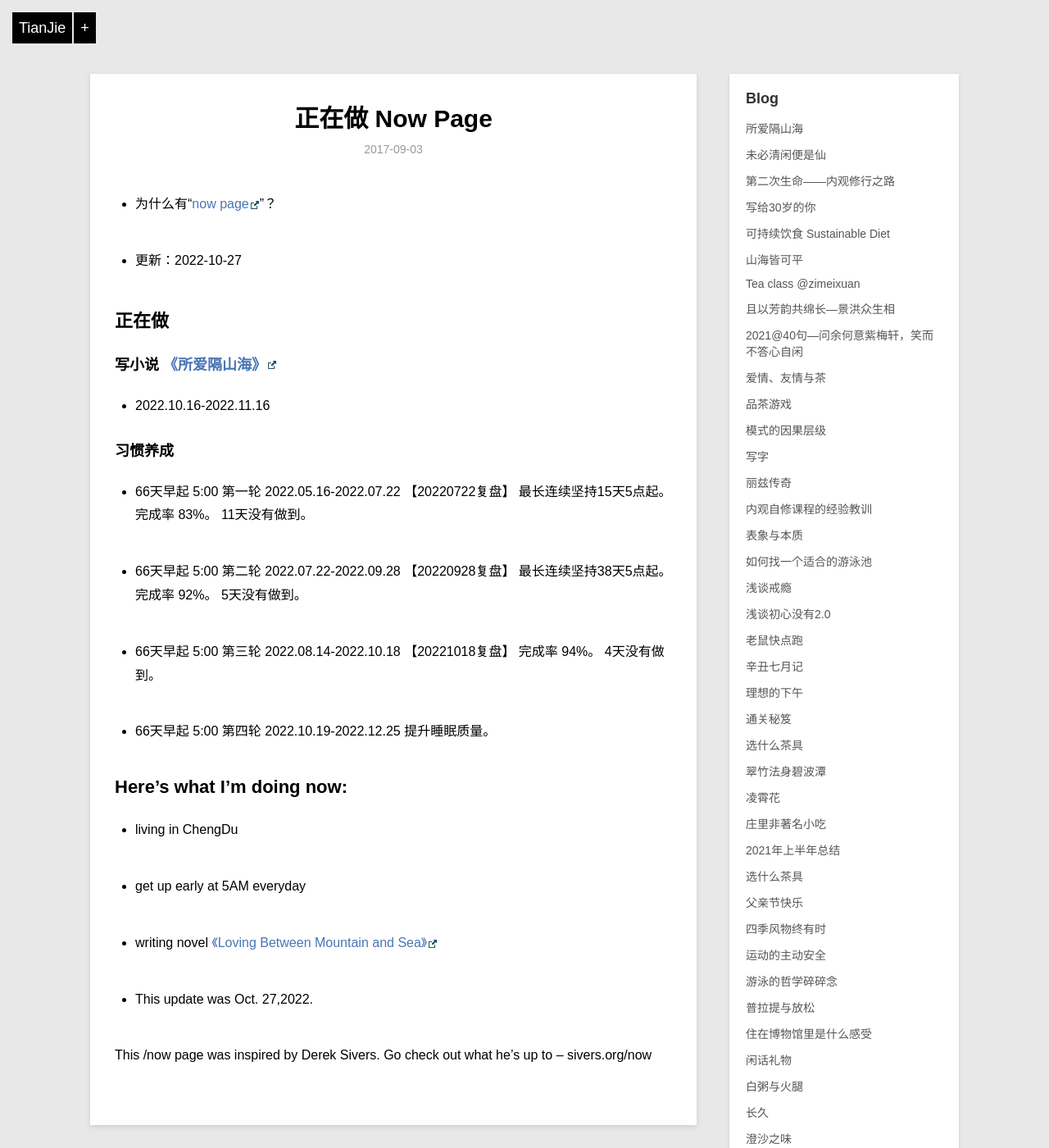
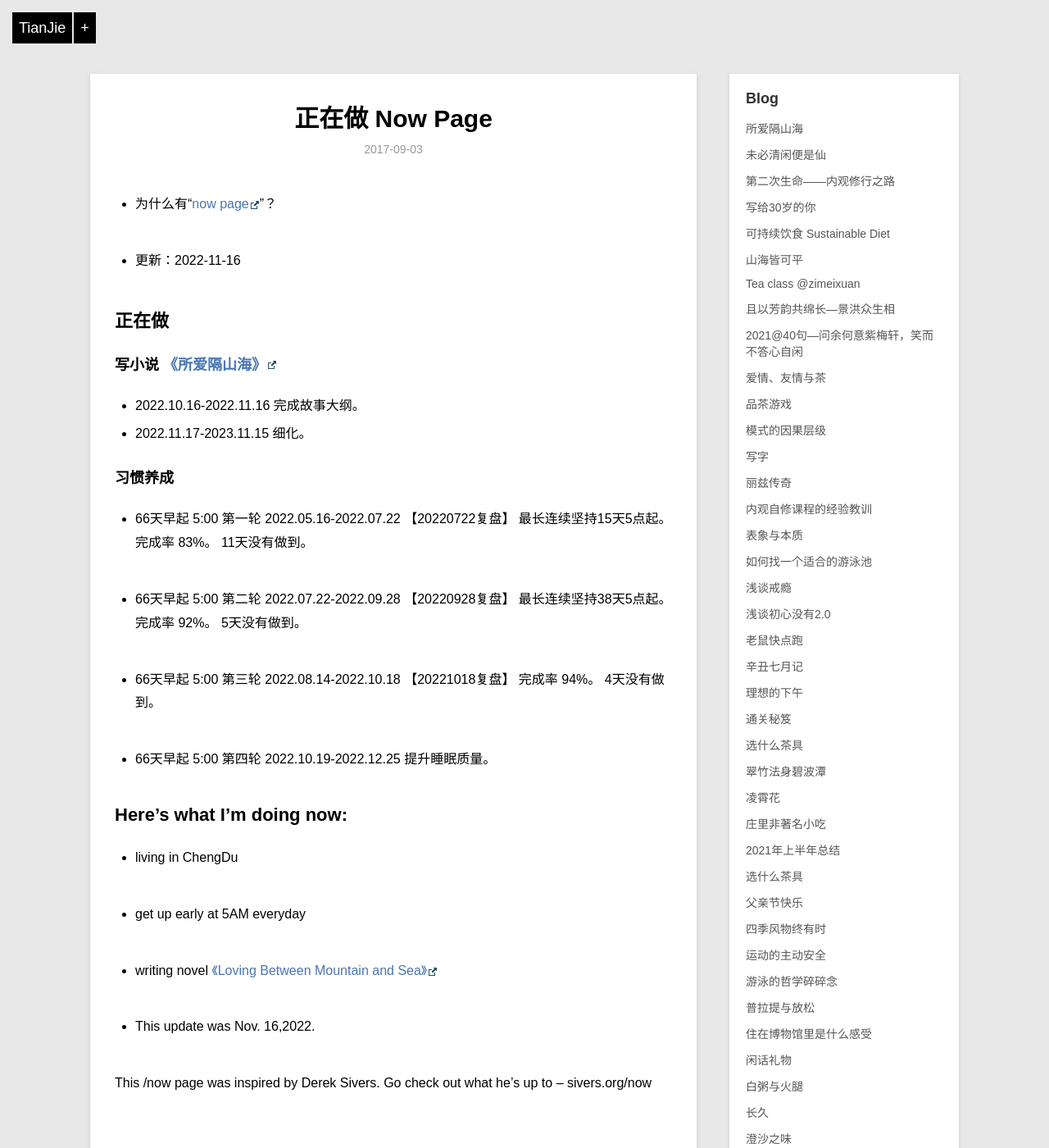
Before and after one commit to violettianjie/violettianjie.github.io, a Jekyll site: the page built from _posts/blog/2017-09-03-now.md, in a window 1280 px wide and 1400 px high. Shown: the whole window at 82% size. Built offline with Jekyll 4.4.1, drawn with Linux system fonts in a browser that asks for light colours; comment, search, counter and statistics services are not loaded.

Commit message:
Update 2017-09-03-now.md

```diff
--- a/_posts/blog/2017-09-03-now.md
+++ b/_posts/blog/2017-09-03-now.md
@@ -9,14 +9,15 @@ category: blog
 - 为什么有“[now page](http://nownownow.com/about)”？
 
 
-- 更新：2022-10-27
+- 更新：2022-11-16
 
 
 ## 正在做
 
 ### 写小说 [《所爱隔山海》](http://violettianjie.com/loveshanhai)
 
-- 2022.10.16-2022.11.16
+- 2022.10.16-2022.11.16 完成故事大纲。
+- 2022.11.17-2023.11.15 细化。
 
 ### 习惯养成
 
@@ -41,7 +42,7 @@ category: blog
 
 - writing novel [《Loving Between Mountain and Sea》](http://violettianjie.com/loveshanhai)
 
-- This update was Oct. 27,2022.
+- This update was Nov. 16,2022.
 
 This /now page was inspired by Derek Sivers. Go check out what he’s up to – sivers.org/now
 
```
